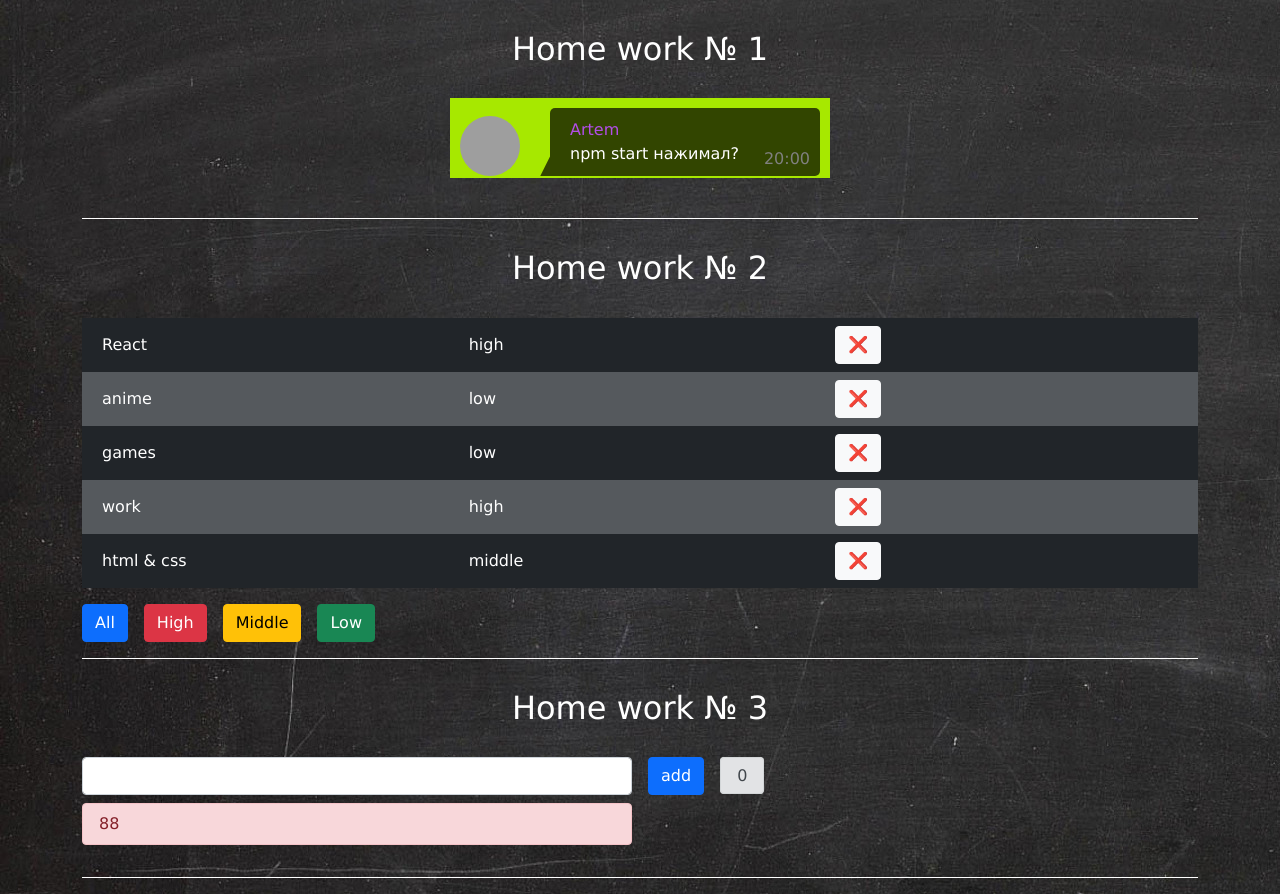
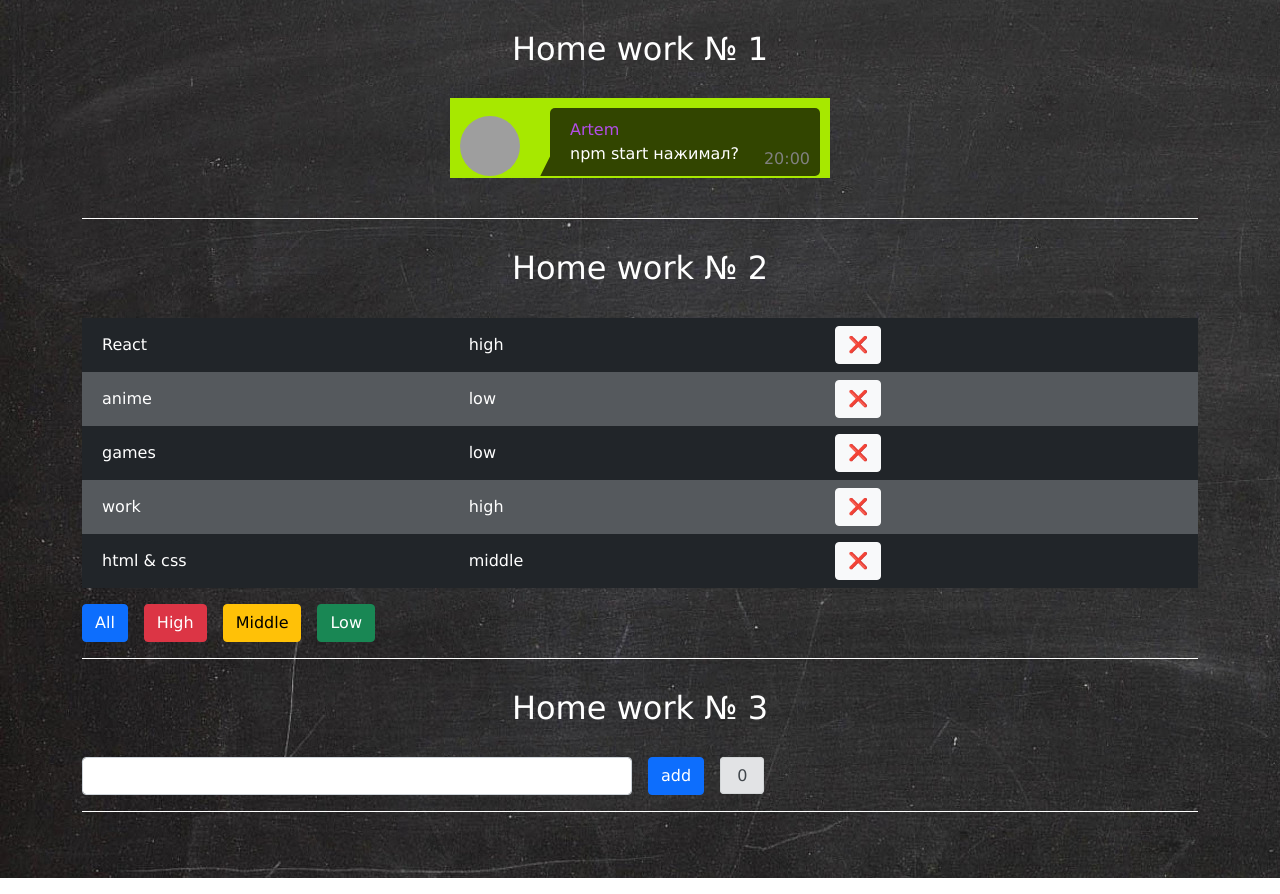
Before and after one commit to alextsapin/IGNAT, a React (Create React App) app: page / in a window 1280 px wide. Built offline with nearby package versions, Linux system fonts and the light colour scheme; grey boxes are pictures that could not be loaded.

Commit message:
Completed hw3

```diff
--- a/src/main.scss
+++ b/src/main.scss
@@ -2,6 +2,7 @@ body {
     font-family: Verdana, sans-serif;
     color: white;
     background: url('../src/images/bg.jpg');
+    padding: 0 0 50px 0;
 }
 
 td {
--- a/src/p2-homeworks/h2/Affair.tsx
+++ b/src/p2-homeworks/h2/Affair.tsx
@@ -18,7 +18,9 @@ function Affair(props: AffairPropsType) {
         <div className="row bg-dark p-2">
             <div className="col-md-4 d-flex flex-column justify-content-center">{props.affair}</div>
             <div className="col-md-4 d-flex flex-column justify-content-center">{props.priority}</div>
-            <div className="col-md-4"><button className="btn btn-light" onClick={deleteCallback}>❌</button></div>
+            <div className="col-md-4">
+                <button className="btn btn-light" onClick={deleteCallback}>❌</button>
+            </div>
         </div>
     )
 }
--- a/src/p2-homeworks/h3/Greeting.tsx
+++ b/src/p2-homeworks/h3/Greeting.tsx
@@ -1,11 +1,11 @@
 import React from 'react'
 
 type GreetingPropsType = {
-    name: any // need to fix any
-    setNameCallback: any // need to fix any
-    addUser: any // need to fix any
-    error: any // need to fix any
-    totalUsers: any // need to fix any
+    name: string
+    setNameCallback: (value: string) => void
+    addUser: any
+    error: any
+    totalUsers: any
 }
 
 const Greeting: React.FC<GreetingPropsType> = ({name, setNameCallback, addUser, error, totalUsers} ) => {
@@ -14,8 +14,8 @@ const Greeting: React.FC<GreetingPropsType> = ({name, setNameCallback, addUser,
     return (
         <div className="row g-3">
             <div className="col">
-                <input value={name} onChange={setNameCallback} className="form-control"/>
-                <p className="alert alert-danger py-2 mt-2">{error}88</p>
+                <input value={name} onChange={e => setNameCallback(e.currentTarget.value)} className="form-control"/>
+                {error && <p className="alert alert-danger py-2 mt-2">{error}</p>}
             </div>
             <div className="col">
                 <button className="btn btn-primary" onClick={addUser}>add</button>
--- a/src/p2-homeworks/h3/GreetingContainer.tsx
+++ b/src/p2-homeworks/h3/GreetingContainer.tsx
@@ -1,5 +1,5 @@
-import React, {useState} from 'react'
-import Greeting from './Greeting'
+import React from 'react';
+import Greeting from './Greeting';
 
 type GreetingContainerPropsType = {
     users: any // need to fix any
@@ -12,17 +12,26 @@ type GreetingContainerPropsType = {
 // более современный и удобный для про :)
 // уровень локальной логики
 const GreetingContainer: React.FC<GreetingContainerPropsType> = ({users, addUserCallback}) => { // деструктуризация пропсов
-    const [name, setName] = useState<any>('') // need to fix any
-    const [error, setError] = useState<any>('') // need to fix any
+    const [name, setName] = React.useState('');
+    const [error, setError] = React.useState('');
+    const [nameBox, setInNameBox] = React.useState<Array<string>>([])
 
-    const setNameCallback = (e: any) => { // need to fix any
-        setName('') // need to fix
-    }
-    const addUser = () => {
-        alert(`Hello  !`) // need to fix
+    const setNameCallback = (name: string) => {
+        setName(name.trim())
     }
 
-    const totalUsers = 0 // need to fix
+    const addUser = () => {
+        if(name === '') {
+            setError('Ввведите, корректное имя');
+        } else {
+            alert(`Hello, ${name} !`);
+            setInNameBox([name, ...nameBox]);
+            setName('');
+            setError('');
+        }
+    }
+
+    const totalUsers = nameBox.length;
 
     return (
         <Greeting
@@ -35,4 +44,4 @@ const GreetingContainer: React.FC<GreetingContainerPropsType> = ({users, addUser
     )
 }
 
-export default GreetingContainer
+export default GreetingContainer;
--- a/src/p2-homeworks/h3/HW3.tsx
+++ b/src/p2-homeworks/h3/HW3.tsx
@@ -3,7 +3,7 @@ import GreetingContainer from './GreetingContainer'
 
 export type UserType = {
     id: any
-    name: any
+    name: string
 }
 
 // Уровень работы с глобальными данными
```
